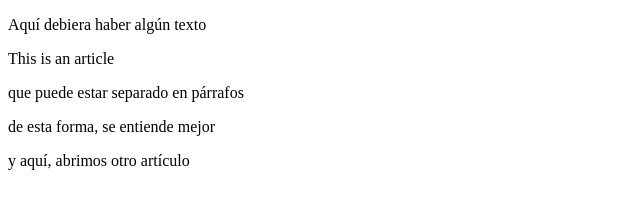
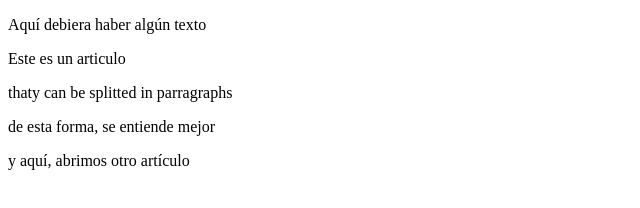
Before and after one commit to leoncelnik/proyectodemocursoprework, a plain HTML site: page index.html in a window 1280 px wide. Shown: the full height of the page, 0-640 px from the left. Drawn offline with Linux system fonts and the light colour scheme.

Commit message:
cambios agregados

```diff
--- a/index.html
+++ b/index.html
@@ -10,9 +10,9 @@
        Aquí debiera haber algún texto
    </p>
    <article>
-       This is an article
+       Este es un articulo
        <p>
-           que puede estar separado en párrafos
+           thaty can be splitted in parragraphs
        </p>
        <p>
            de esta forma, se entiende mejor
```
